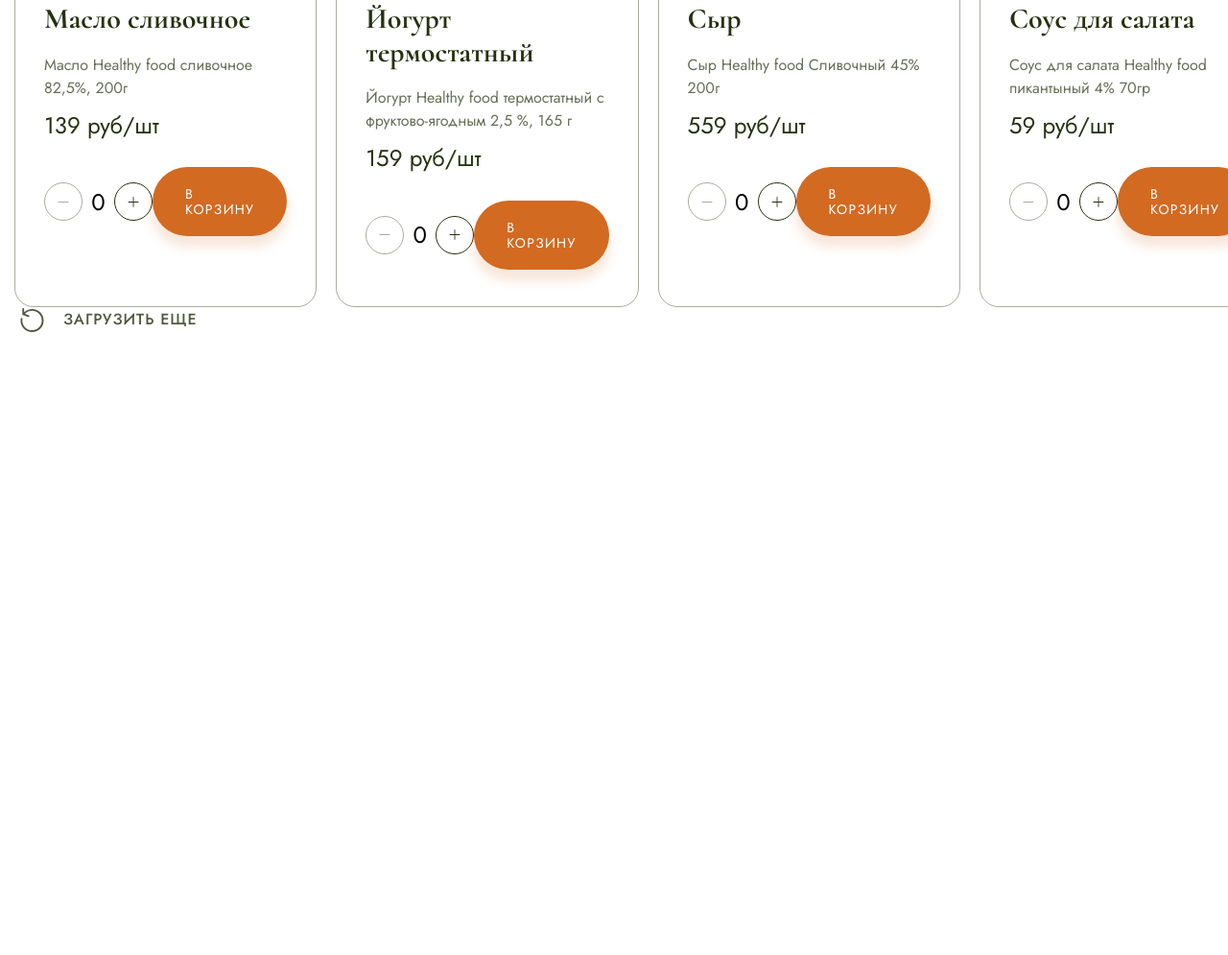
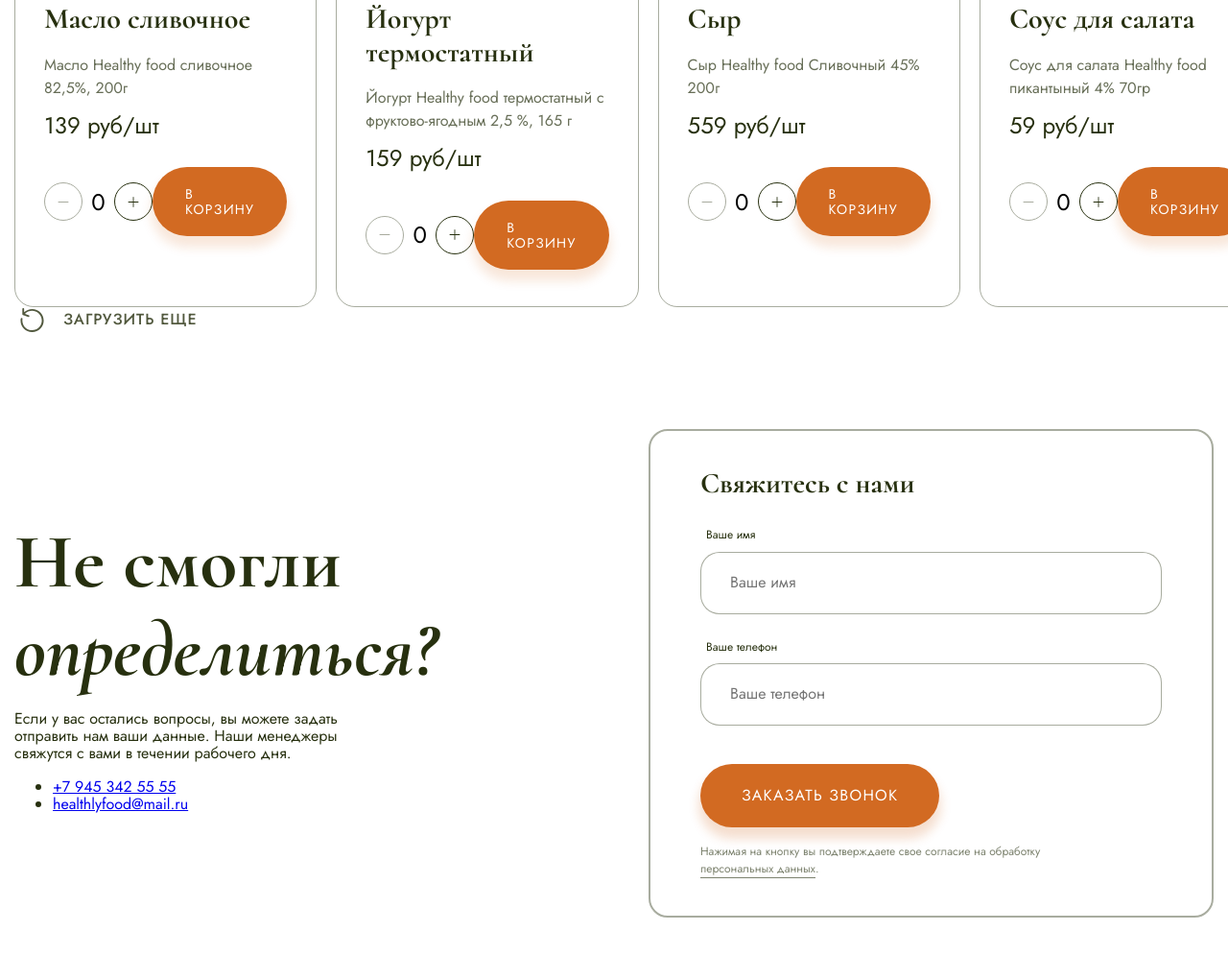
Before and after one commit to OlyaMosienko/Module02-Shop, a website built with webpack: page src/index.html in a window 1280 px wide. Shown: the part 4663-5658 px from the top of the page at 96% size. Before the commit the page ends 5010 px from the top, so only its background shows below. Built offline with nearby package versions, Linux system fonts and the light colour scheme.

Commit message:
Add block 'Contact'

```diff
--- a/src/index.html
+++ b/src/index.html
@@ -546,5 +546,50 @@
             <button class="catalog__btn">Загрузить еще</button>
         </div>
     </main>
+    <section class="delivery">
+        <div class="container">
+
+        </div>
+    </section>
+    <section class="contact">
+        <div class="container">
+            <div class="contact-box">
+                <div class="contact-box__item">
+                    <h1 class="title title_block">
+                        Не смогли
+                        <span class="title__span">определиться?</span>
+                    </h1>
+                    <div class="contact-box__text">
+                        <p>
+                            Если у вас остались вопросы, вы можете задать отправить нам ваши данные. Наши менеджеры свяжутся с вами в течении рабочего дня.
+                        </p>
+                        <ul>
+                            <li>
+                                <a href="tel:+79453425555">+7 945 342 55 55</a>
+                            </li>
+                            <li>
+                                <a href="mailto:healthlyfood@mail.ru">healthlyfood@mail.ru</a>
+                            </li>
+                        </ul>
+                    </div>
+                </div>
+                <div class="contact-box__form">
+                    <div class="card">
+                        <h3 class="card__title">
+                            Свяжитесь с нами
+                        </h3>
+                        <form>
+                            <label class="card__label">Ваше имя</label>
+                            <input class="card__input" type="text" placeholder="Ваше имя">
+                            <label class="card__label">Ваше телефон</label>
+                            <input class="card__input" type="tel" placeholder="Ваше телефон">
+                            <button type="submit" class="link card__link">Заказать звонок</button>
+                            <p class="card__check">Нажимая на кнопку вы подтверждаете свое согласие на обработку <a class="card__docs" href="">персональных данных</a>.</p>
+                        </form>
+                    </div>
+                </div>
+            </div>
+        </div>
+    </section>
 </body>
 </html>
--- a/src/styles/main.scss
+++ b/src/styles/main.scss
@@ -257,6 +257,7 @@ body {
     text-decoration: none;
     border-radius: 3.8rem;
     display: inline-block;
+    border: none;
     &_min {
         font-size: 1.4rem;
         padding: 2rem 3.4rem;
@@ -632,3 +633,66 @@ body {
         }
     }
 }
+
+.contact {
+    padding-top: 100px;
+    padding-bottom: 100px;
+    &-box {
+        display: flex;
+        align-items: center;
+        justify-content: space-between;
+        &__text {
+            max-width: 400px;
+            flex-grow: 1;
+        }
+        &__form {
+            flex-basis: 589px;
+        }
+    }
+}
+
+.card {
+    padding: 3.8rem 5.2rem 4rem;
+    border: 2px solid rgba($green, .4);
+    border-radius: 2rem;
+    &__title {
+        font-size: 3rem;
+        font-family: $font-cormorant;
+        margin-top: 0;
+    }
+    &__label {
+        font-size: 1.2rem;
+        margin-left: 0.6rem;
+        margin-bottom: 1rem;
+        display: block;
+    }
+    &__input {
+        border: 1px solid rgba($green, .4);
+        border-radius: 2rem;
+        padding: 2.2rem 3rem;
+        margin-bottom: 2.8rem;
+        width: 100%;
+        box-sizing: border-box;
+        display: block;
+        &:focus {
+            border: 1px solid rgba($green, 1);
+            outline: none;
+        }
+    }
+    &__check {
+        font-size: 1.2rem;
+        color: rgba($green, 0.6);
+        line-height: 1.5;
+        max-width: 360px;
+        margin-top: 1.6rem;
+        margin-bottom: 0;
+    }
+    &__link {
+        margin-top: 1.2rem;
+    }
+    &__docs {
+        color: rgba($green, 0.6);
+        text-decoration: none;
+        border-bottom: 1px solid rgba($green, 0.6);
+    }
+}
```
